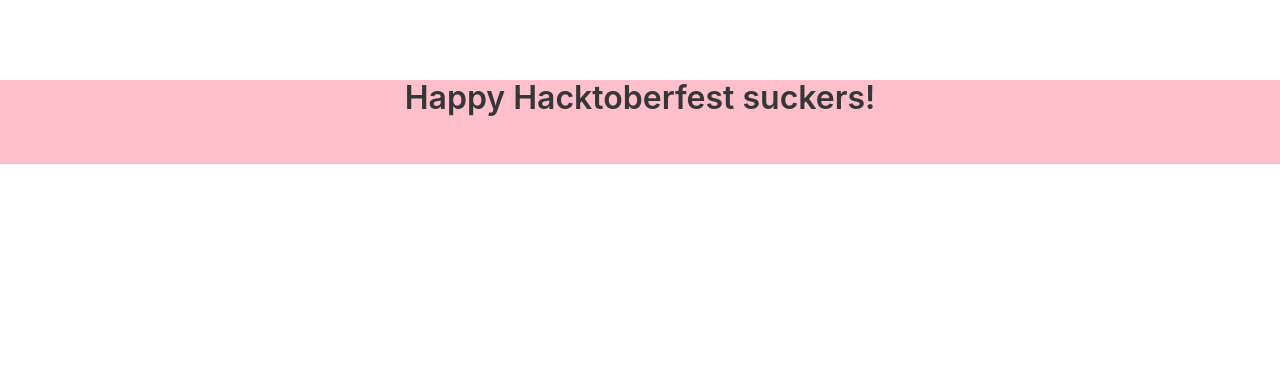
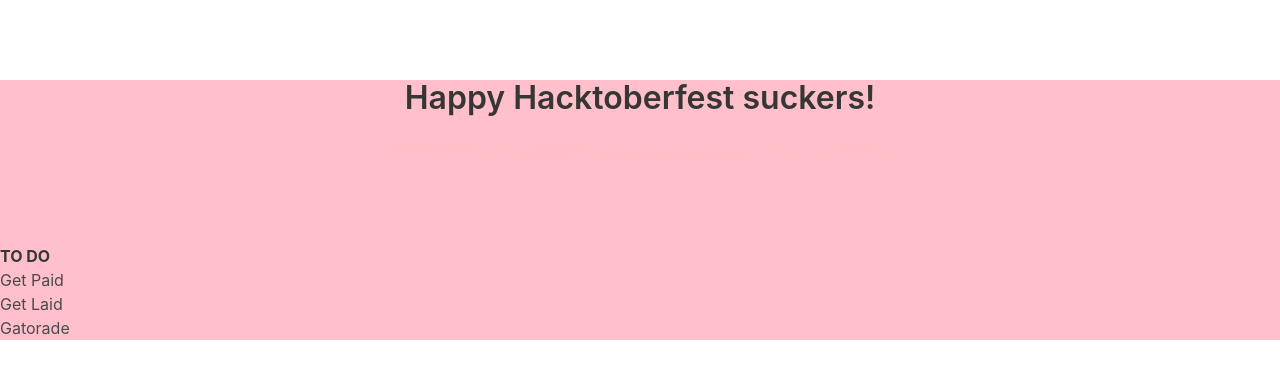
Before and after one commit to UCCNetsoc/Netfest-Intro, a plain HTML site: page index.html in a window 1280 px wide. Drawn offline with nearby package versions, Linux system fonts and the light colour scheme.

```diff
--- a/index.html
+++ b/index.html
@@ -15,5 +15,13 @@
                 <p> if derek sees you using divs he will get his badgers to murder you </p>
             </article>
         </section>
+        <aside>
+            <p><strong>TO DO</strong></p>
+            <ol>
+                <li>Get Paid</li>
+                <li>Get Laid</li>
+                <li>Gatorade</li>
+            </ol>
+        </aside>
     </body>
 </html>
```
